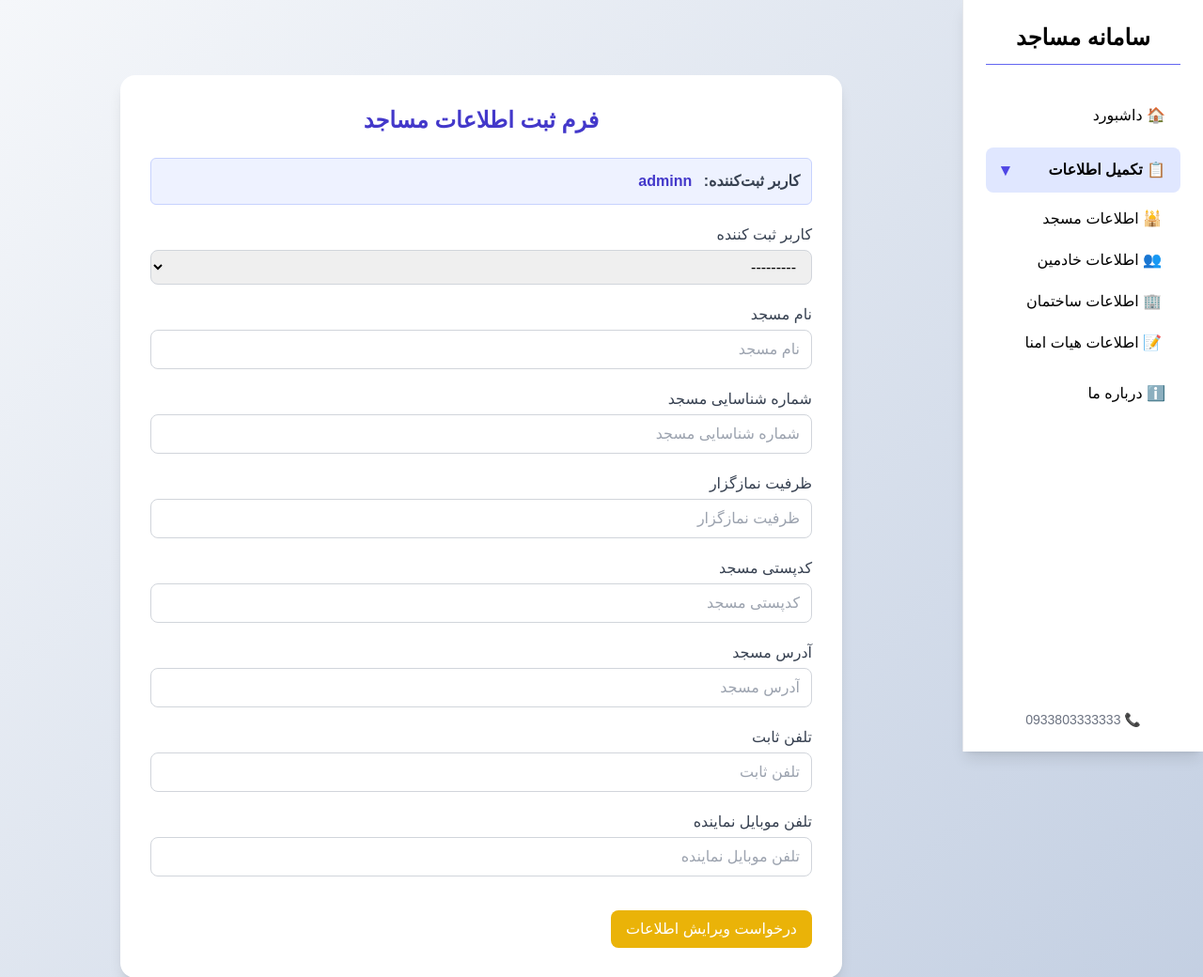
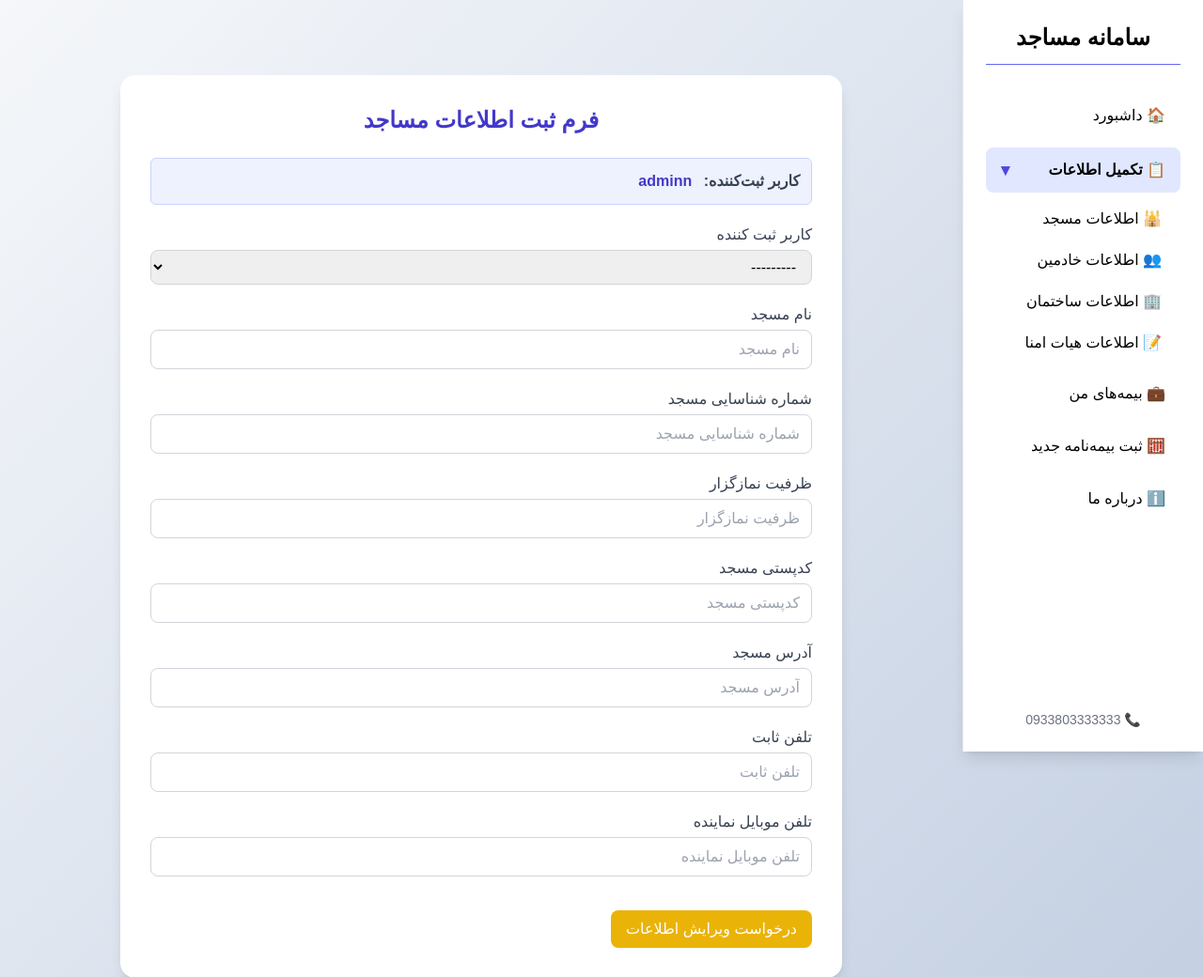
Before and after one commit to Arsalan7532/Mosque-Insurance-, a Django app: template bimemasajed1/forms/templates/mainform.html in a window 1280 px wide. Shown: the top 1040 px of the page at 94% size. Run offline with Django 5.2, Linux system fonts and the light colour scheme; the template is opened without the code that fills it: values that come from a table or form of the project are taken from there, others are empty; data comes from the database, SQL or seed files in the repository; tables that the repository leaves empty hold one stand-in row (values such as "Sample post"); some libraries are stand-ins or nearby versions.

Commit message:
add insuranse to base layout

```diff
--- a/bimemasajed1/templates/base.html
+++ b/bimemasajed1/templates/base.html
@@ -49,6 +49,15 @@
             </a>
           </div>
         </details>
+        <a href="{% url 'myinsurance' %}"
+          class="block py-2.5 px-4 rounded-lg hover:bg-indigo-600 transition {% if '/myinsurance/' in request.path %}bg-indigo-600 text-white{% endif %}">
+          💼 بیمه‌های من
+        </a>
+
+        <a href="{% url 'insurance' %}"
+          class="block py-2.5 px-4 rounded-lg hover:bg-indigo-600 transition {% if '/insurance/' in request.path %}bg-indigo-600 text-white{% endif %}">
+          🧮 ثبت بیمه‌نامه جدید
+        </a>
 
         <a href="/about/" class="block py-2.5 px-4 rounded-lg hover:bg-indigo-600 transition {% if '/about/' in request.path %}bg-indigo-600 text-white{% endif %}">
           ℹ️ درباره ما
```
